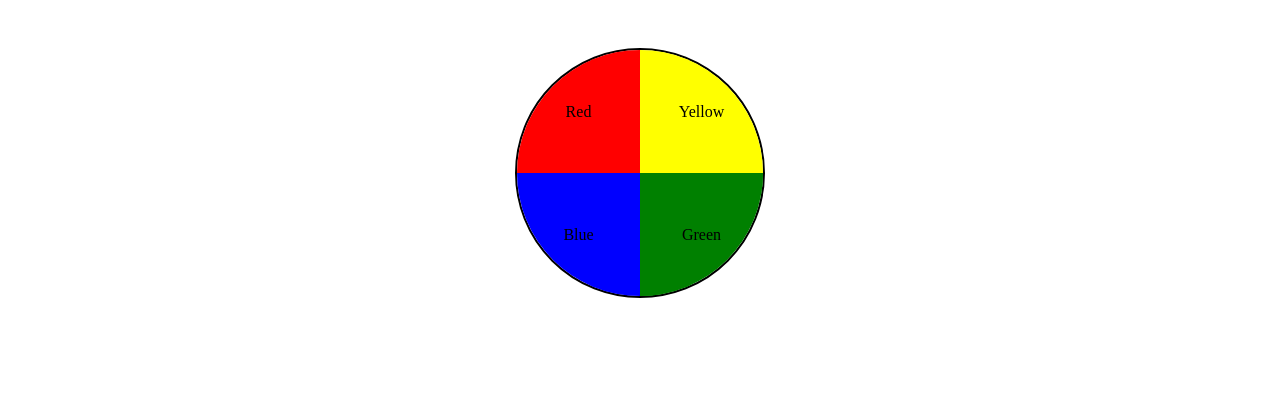
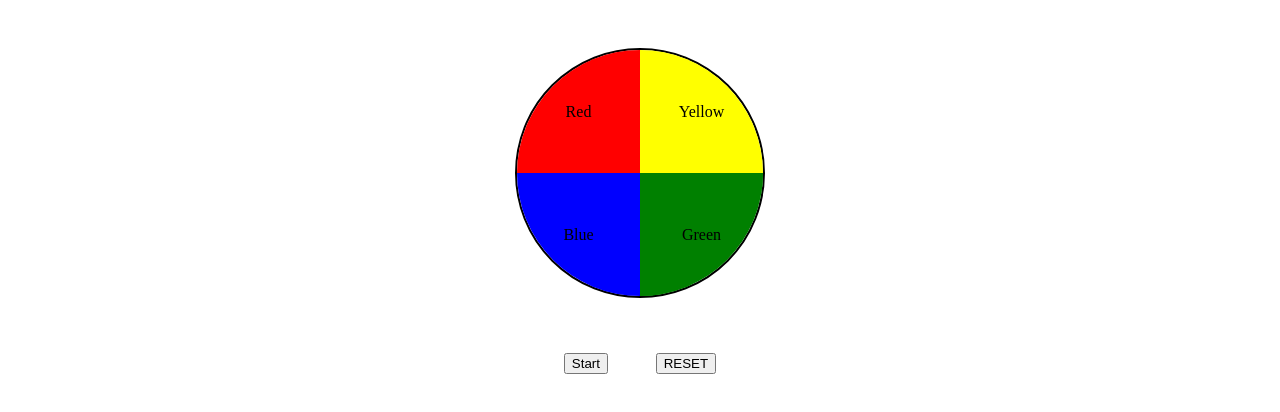
Before and after one commit to zotacy/SEI-project1-simon, a plain HTML site: page index.html in a window 1280 px wide. Shown: the part 134-546 px from the top of the page. Drawn offline with Linux system fonts and the light colour scheme.

Commit message:
start/reset button added. no functionality

```diff
--- a/index.html
+++ b/index.html
@@ -20,6 +20,10 @@
             <div class="cell" id="green">Green</div>
         </div>
     </main>
+    <div class="buttons">
+        <button id="start"> Start</button>
+        <button id="reset">RESET</button>
+    </div>
     <script src="script.js"></script>
 </body>
 </html>
--- a/script.js
+++ b/script.js
@@ -12,7 +12,7 @@ let sequence = [];
 let moves = [];
 
 // add event listeners to each button
-cellArray.forEach(cell => cell.addEventListener('click', ()=>{console.log(`clicked ${gameBoard.cell}`)}));
+cellArray.forEach(cell => cell.addEventListener('click', ()=>{console.log(`clicked`)}));
 
 // generate random sequence
     //queue color with brighter color.
--- a/style.css
+++ b/style.css
@@ -66,3 +66,11 @@ main{
     grid-column: 2;
     border: 2px solid green;
 }
+/* Start/ Reset Buttons */
+.buttons{
+    display: flex;
+    justify-content: space-around;
+    width: 200px;
+    margin: 0 auto;
+    padding: 5px;
+}
```
